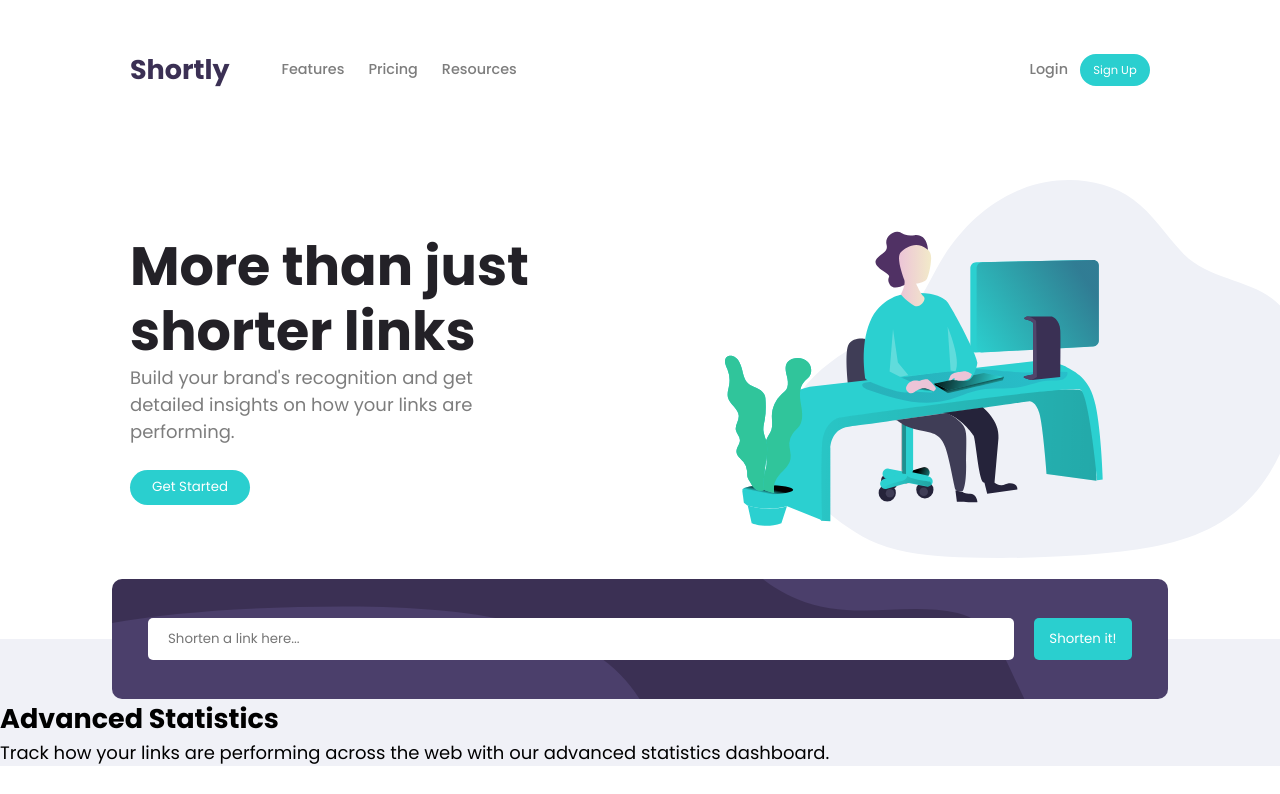
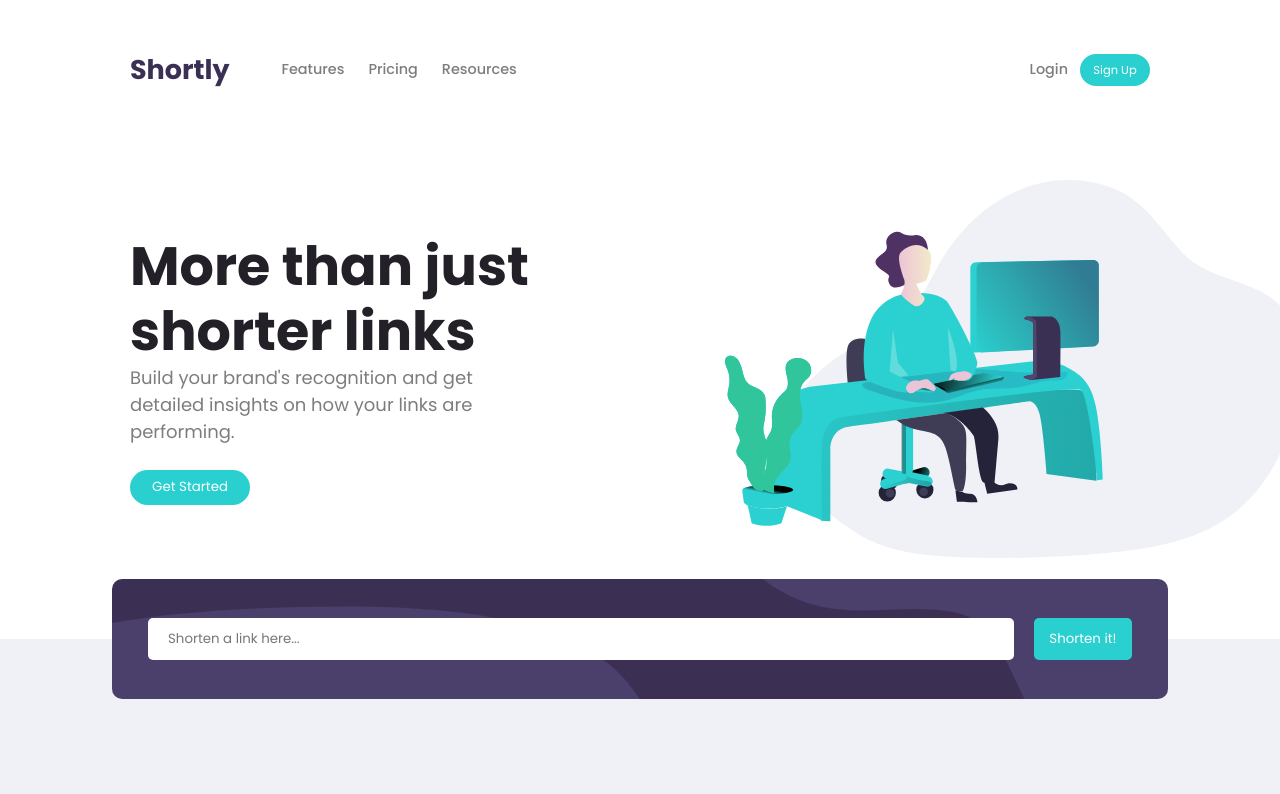
Before and after one commit to yirano/react-api_lp, a React (Create React App) app: page / in a window 1280 px wide. Shown: the top 794 px of the page. Built offline with nearby package versions, Linux system fonts and the light colour scheme.

Commit message:
Center statistics title text wrap

```diff
--- a/src/components/statistics/statistics.jsx
+++ b/src/components/statistics/statistics.jsx
@@ -1,4 +1,5 @@
 import React, { Component } from "react";
+import "./statistics.scss";
 
 export class statistics extends Component {
   state = {
--- a/src/components/statistics/statistics.scss
+++ b/src/components/statistics/statistics.scss
@@ -0,0 +1,18 @@
+@import '../../modules/colors';
+
+.statistics {
+  padding: 0 140px;
+  padding-top: 90px;
+  height: 100vh;
+  color: $veryDarkBlue;
+  text-align: center;
+
+  .statisticsTitleWrapper {
+    width: 45%;
+    margin: 0 auto;
+
+    p {
+      color: $darkGray;
+    }
+  }
+}
```
